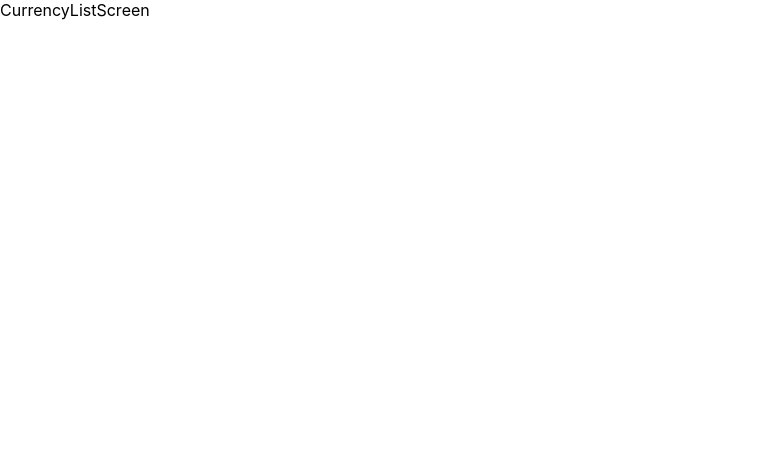
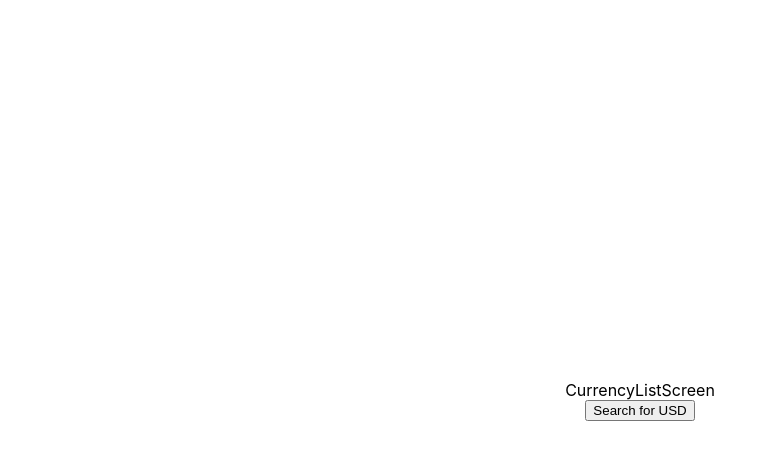
Before and after one commit to HorvathTamas/currency-app, a React (Create React App) app: page /currencies in a window 1280 px wide. Shown: the top 460 px of the page, without its empty margins (0-776 px from the left). Built offline with nearby package versions, Linux system fonts and the light colour scheme.

Commit message:
[feat] Add search query param for URL

```diff
--- a/src/App.scss
+++ b/src/App.scss
@@ -1,38 +1,5 @@
-.App {
-  text-align: center;
+.app {
+  display: flex;
+  height: 100%;
+  width: 100%;
 }
-
-.App-logo {
-  height: 40vmin;
-  pointer-events: none;
-}
-
-@media (prefers-reduced-motion: no-preference) {
-  .App-logo {
-    animation: App-logo-spin infinite 20s linear;
-  }
-}
-
-.App-header {
-  background-color: #282c34;
-  min-height: 100vh;
-  display: flex;
-  flex-direction: column;
-  align-items: center;
-  justify-content: center;
-  font-size: calc(10px + 2vmin);
-  color: white;
-}
-
-.App-link {
-  color: #61dafb;
-}
-
-@keyframes App-logo-spin {
-  from {
-    transform: rotate(0deg);
-  }
-  to {
-    transform: rotate(360deg);
-  }
-}
--- a/src/App.tsx
+++ b/src/App.tsx
@@ -2,7 +2,11 @@ import './App.scss';
 import Routes from './routing/Routes';
 
 const App = () => {
-  return <Routes />;
+  return (
+    <div className="app">
+      <Routes />
+    </div>
+  );
 };
 
 export default App;
--- /dev/null
+++ b/src/hooks/useQuery.ts
@@ -0,0 +1,18 @@
+import { useState, useEffect } from 'react';
+import { useLocation } from 'react-router-dom';
+
+const useQuery = (key: string) => {
+  const [param, setparam] = useState<string>();
+  const queryParams = new URLSearchParams(useLocation().search);
+
+  useEffect(() => {
+    const singleValue = queryParams.get(key);
+    if (singleValue) {
+      setparam(singleValue);
+    }
+  }, [queryParams]);
+
+  return param;
+};
+
+export default useQuery;
--- a/src/index.scss
+++ b/src/index.scss
@@ -6,6 +6,13 @@ body {
   -moz-osx-font-smoothing: grayscale;
 }
 
+html,
+body,
+#root {
+  height: 100%;
+  width: 100%;
+}
+
 code {
   font-family: source-code-pro, Menlo, Monaco, Consolas, 'Courier New', monospace;
 }
--- /dev/null
+++ b/src/screens/CurrencyListScreen/CurrencyListScreen.scss
@@ -0,0 +1,7 @@
+.currencies-page {
+  display: flex;
+  flex: 1;
+  flex-direction: column;
+  justify-content: center;
+  align-items: center;
+}
--- a/src/screens/CurrencyListScreen/CurrencyListScreen.tsx
+++ b/src/screens/CurrencyListScreen/CurrencyListScreen.tsx
@@ -1,5 +1,23 @@
+import { useHistory } from 'react-router-dom';
+import useQuery from '../../hooks/useQuery';
+import './CurrencyListScreen.scss';
+
 const CurrencyListScreen = () => {
-  return <div>CurrencyListScreen</div>;
+  const history = useHistory();
+  const queryParam = useQuery('filter');
+
+  return (
+    <div className="currencies-page">
+      <div>{queryParam || 'CurrencyListScreen'}</div>
+      <button
+        onClick={() => {
+          history.push('/currencies?filter=USD');
+        }}
+      >
+        Search for USD
+      </button>
+    </div>
+  );
 };
 
 export default CurrencyListScreen;
```
